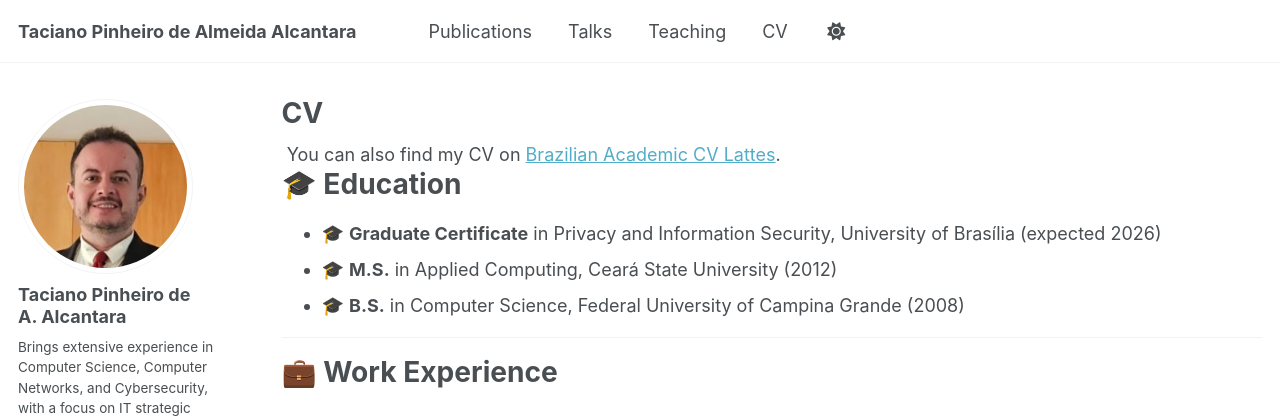
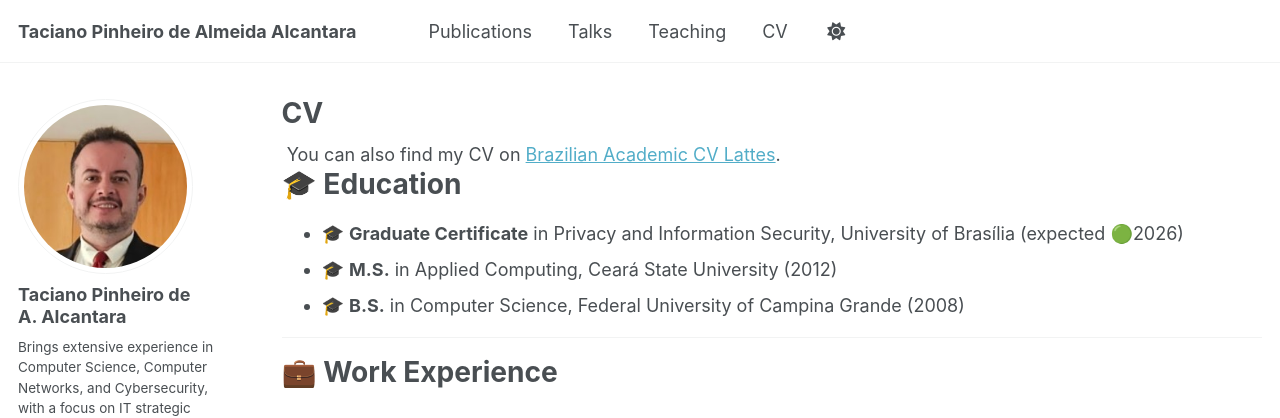
Before and after one commit to tacianopinheiro/tacianopinheiro.github.io, a Jekyll site: the page built from _pages/cv.md, in a window 1280 px wide and 900 px high. Shown: the top 418 px of the window. Built offline with Jekyll 4.4.1, drawn with Linux system fonts in a browser that asks for light colours; some web fonts are replaced.

Commit message:
Update cv.md

```diff
--- a/_pages/cv.md
+++ b/_pages/cv.md
@@ -17,7 +17,7 @@ redirect_from:
 
 🎓 Education
 ======
-* 🎓 **Graduate Certificate** in Privacy and Information Security, University of Brasília (expected 2026)
+* 🎓 **Graduate Certificate** in Privacy and Information Security, University of Brasília (expected 🟢2026)
 * 🎓 **M.S.** in Applied Computing, Ceará State University (2012)
 * 🎓 **B.S.** in Computer Science, Federal University of Campina Grande (2008)
 
```
